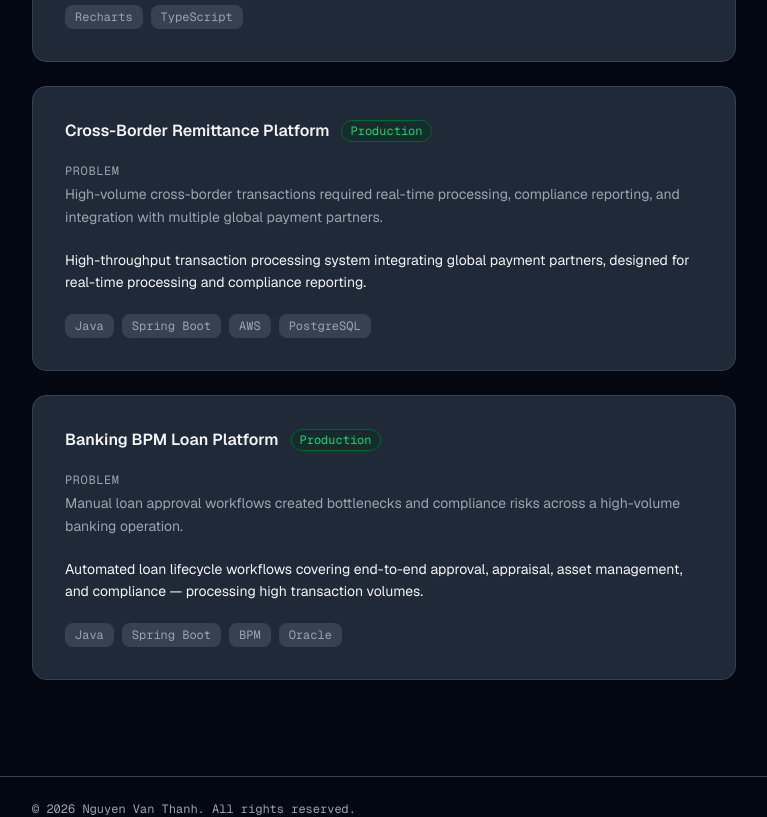
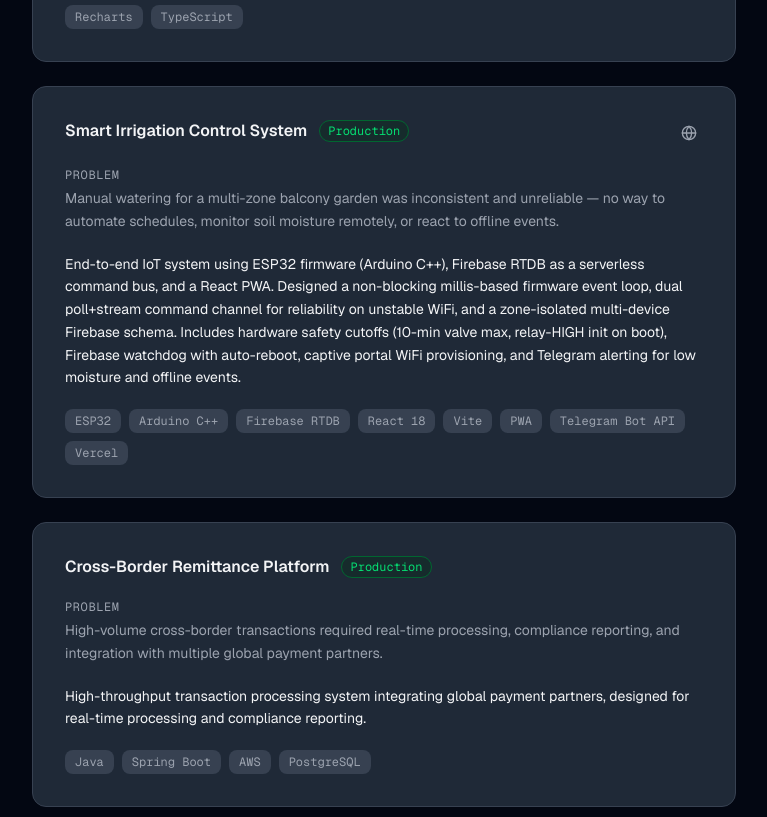
Before and after one commit to thanhnv-freelance/portfolio, a Next.js app: page /projects in a window 1280 px wide. Shown: the part 1700-2517 px from the top of the page, without its empty margins (256-1023 px from the left). Built offline with nearby package versions, Linux system fonts and the light colour scheme.

Commit message:
add irrigation projects

```diff
--- a/data/profile.ts
+++ b/data/profile.ts
@@ -139,6 +139,17 @@ export const projects = [
     image: null,
   },
   {
+    slug: 'irrigation-control-system',
+    title: 'Smart Irrigation Control System',
+    status: 'production' as const,
+    problem: 'Manual watering for a multi-zone balcony garden was inconsistent and unreliable — no way to automate schedules, monitor soil moisture remotely, or react to offline events.',
+    description: 'End-to-end IoT system using ESP32 firmware (Arduino C++), Firebase RTDB as a serverless command bus, and a React PWA. Designed a non-blocking millis-based firmware event loop, dual poll+stream command channel for reliability on unstable WiFi, and a zone-isolated multi-device Firebase schema. Includes hardware safety cutoffs (10-min valve max, relay-HIGH init on boot), Firebase watchdog with auto-reboot, captive portal WiFi provisioning, and Telegram alerting for low moisture and offline events.',
+    tech: ['ESP32', 'Arduino C++', 'Firebase RTDB', 'React 18', 'Vite', 'PWA', 'Telegram Bot API', 'Vercel'],
+    github: null,
+    live: 'https://irrigation.thanhnguyen.dev',
+    image: null,
+  },
+  {
     slug: 'remittance-platform',
     title: 'Cross-Border Remittance Platform',
     status: 'production' as const,
```
Also changed, not shown: .claude/settings.local.json, 1 other file (tests, documents, lock files or other folders).
